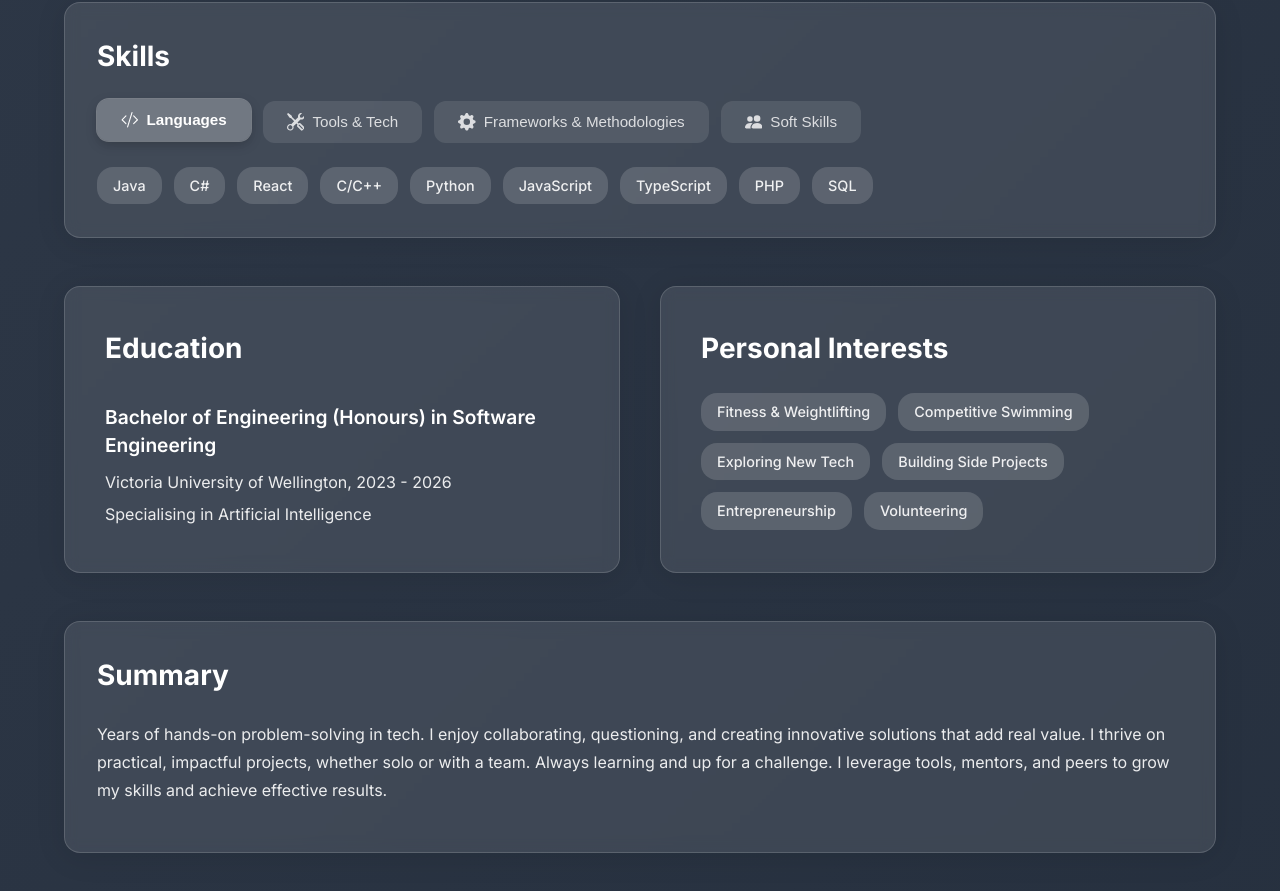
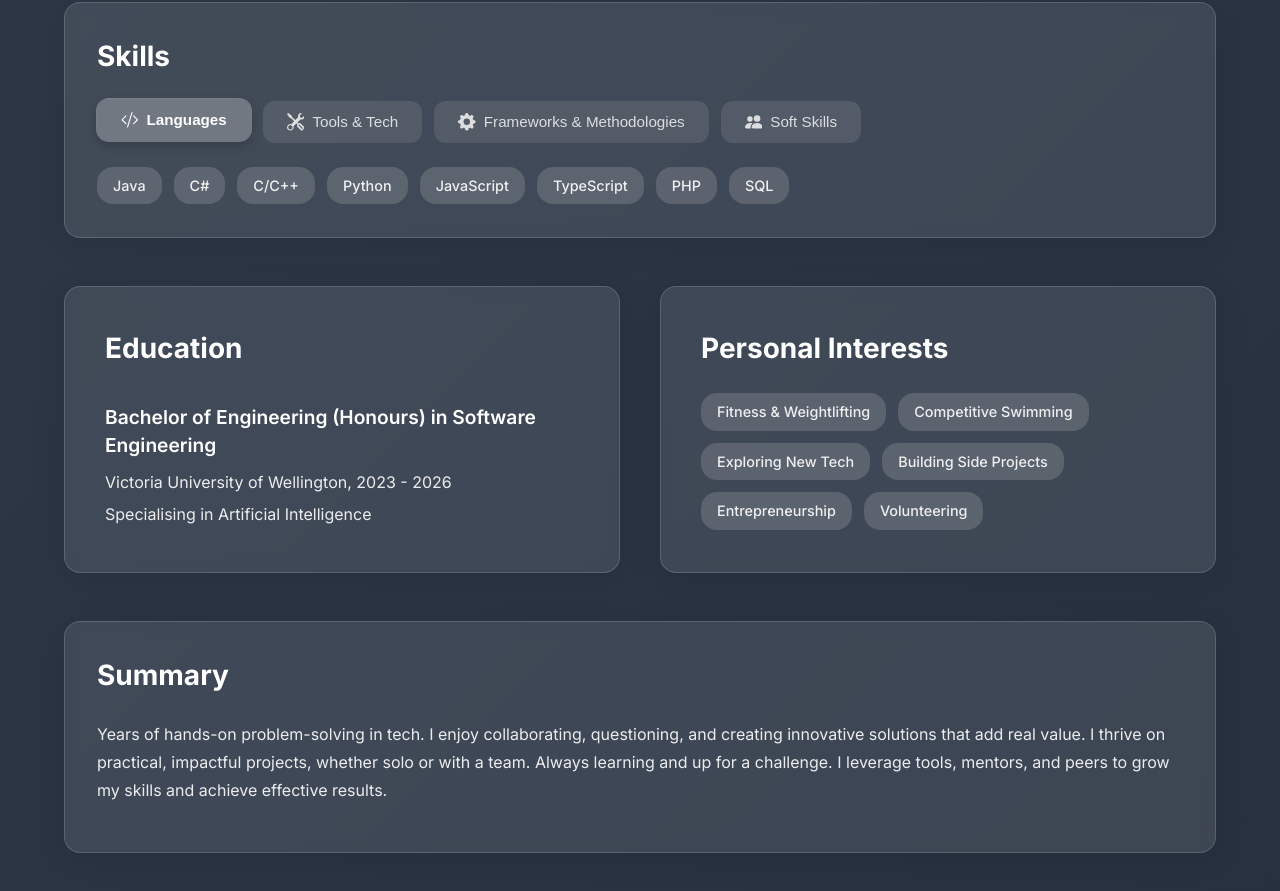
Before and after one commit to amaklakovv/portfolio, a React (Vite) app: page / in a window 1280 px wide. Shown: the part 1042-1933 px from the top of the page. Built offline with nearby package versions, Linux system fonts and the light colour scheme.

Commit message:
removed duplicate skill entry

```diff
--- a/src/components/SkillsTabs.jsx
+++ b/src/components/SkillsTabs.jsx
@@ -7,7 +7,7 @@ const skillsConfig = [
   {
     name: "Languages",
     icon: <BsCodeSlash className="skill-tab-icon" />,
-    skills: ["Java", "C#", "React", "C/C++", "Python", "JavaScript", "TypeScript", "PHP", "SQL"]
+    skills: ["Java", "C#", "C/C++", "Python", "JavaScript", "TypeScript", "PHP", "SQL"]
   },
   {
     name: "Tools & Tech",
```
